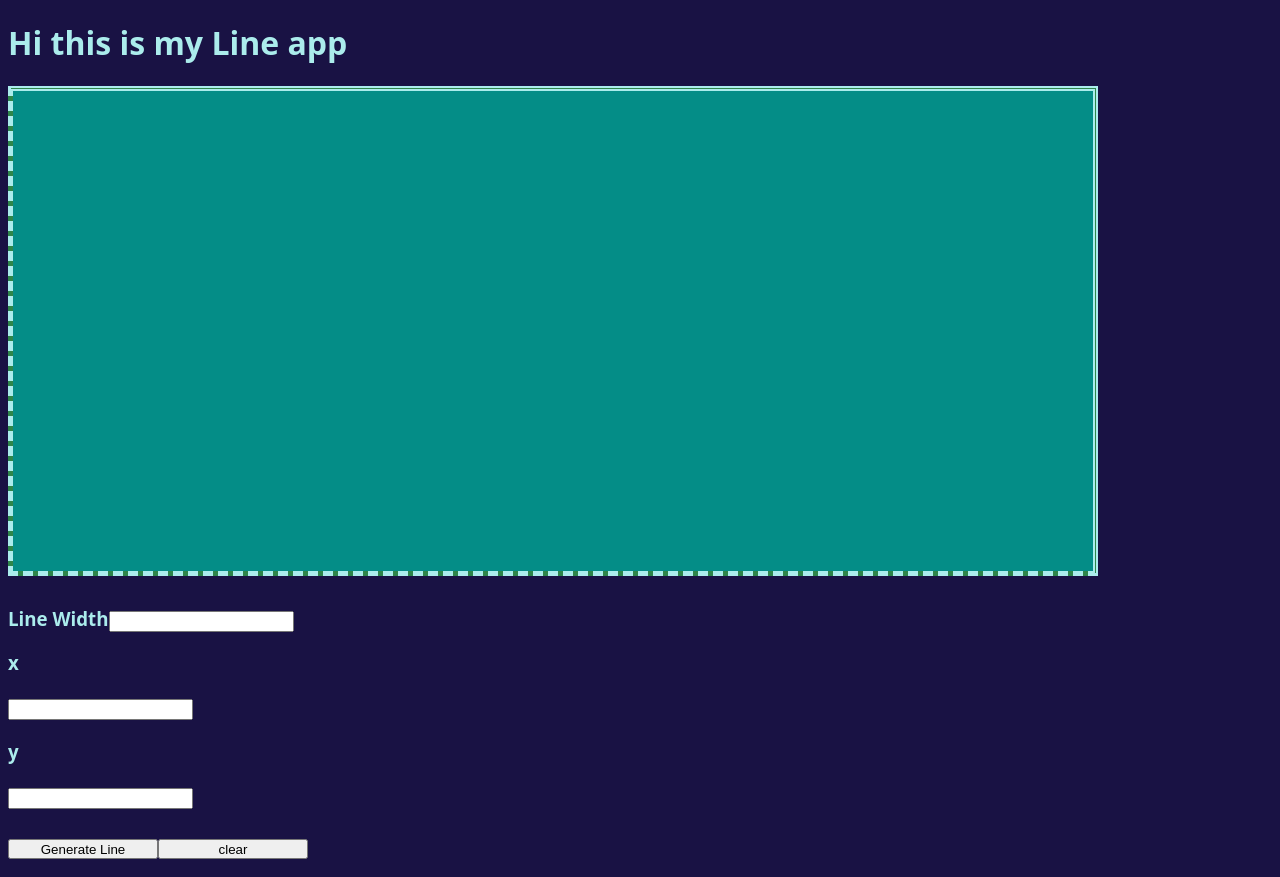
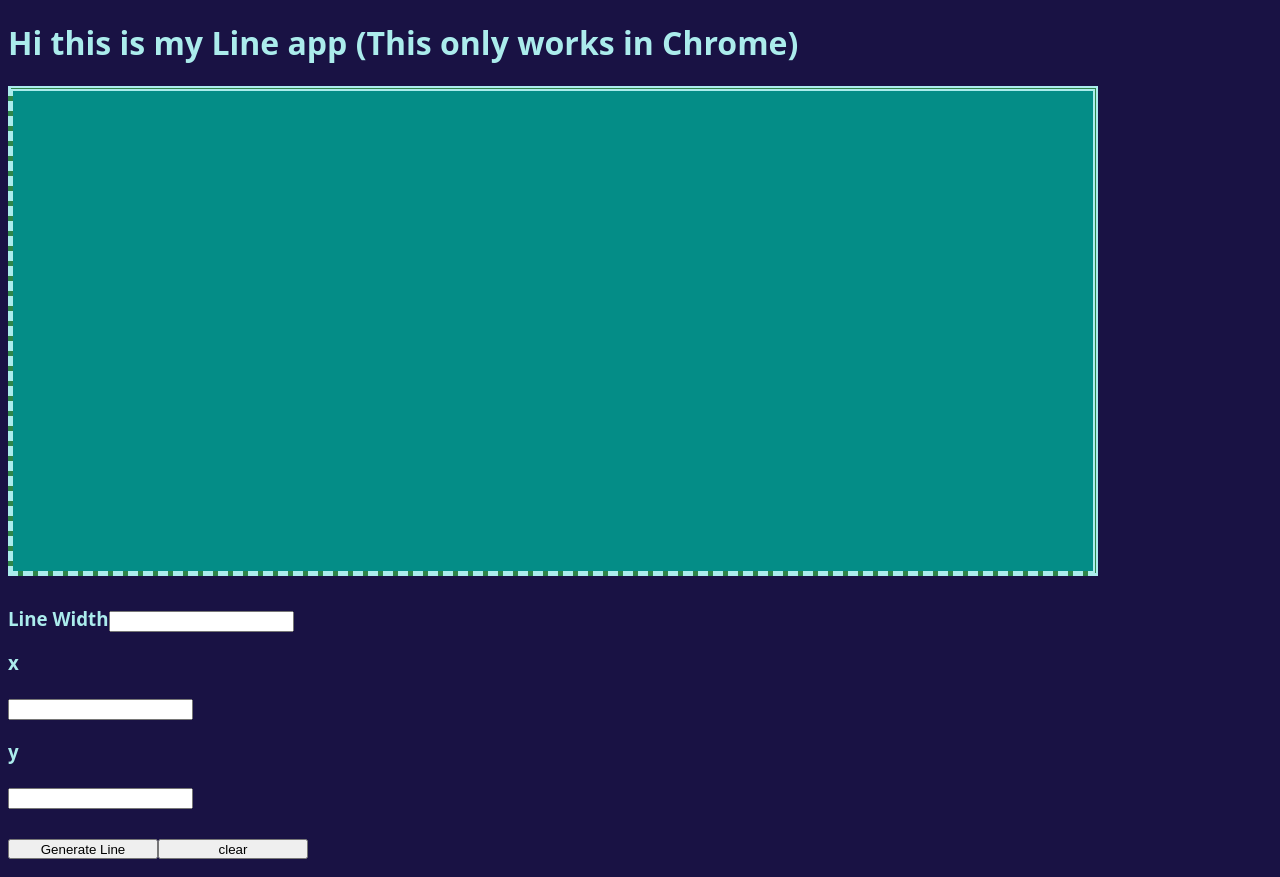
Before and after one commit to patteesolomon/webdevchallenge, a plain HTML site: page index.html in a window 1280 px wide. Drawn offline with Linux system fonts and the light colour scheme.

Commit message:
something Chromy

```diff
--- a/index.html
+++ b/index.html
@@ -11,7 +11,7 @@
         <link rel="stylesheet" href="./style.css">
          <script src="siteV.js" defer="true"></script>
         <title>CoolLineRender</title>
-        <h1>Hi this is my Line app</h1>
+        <h1>Hi this is my Line app (This only works in Chrome)</h1>
     </head>
     <body>
         <div id="root">
```
